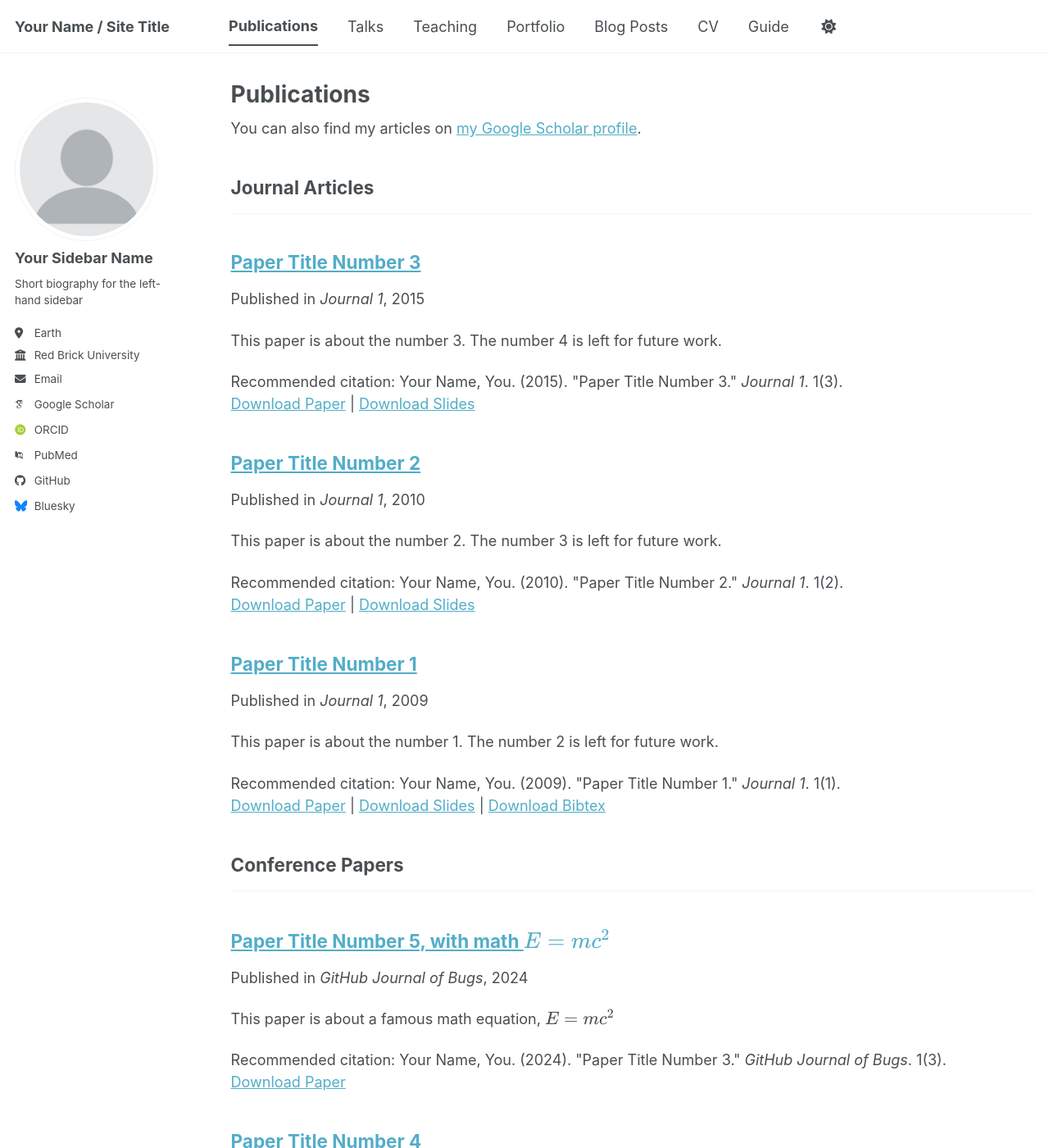
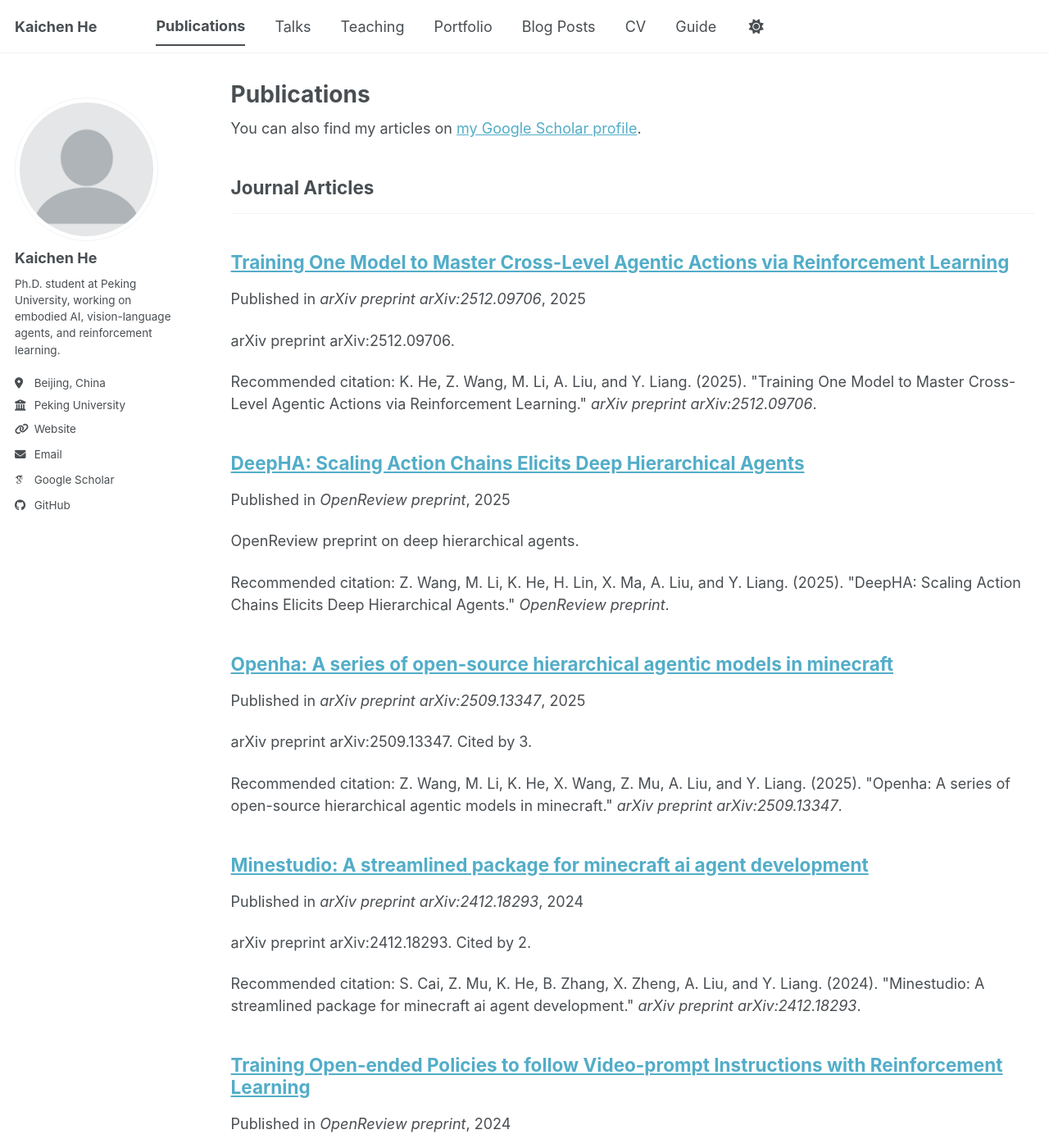
Before and after one commit to hkc20/hkc20.github.io, a Jekyll site: the page built from _pages/publications.html, in a window 1280 px wide and 1400 px high. Shown: the whole window at 82% size. Built offline with Jekyll 4.4.1, drawn with Linux system fonts in a browser that asks for light colours; some web fonts are replaced; a script bundle is joined from its source files by our own code; library files that are not in the unit come from our copies; some of the changed text lies outside the part shown.

Commit message:
initialize

```diff
--- a/_config.yml
+++ b/_config.yml
@@ -8,79 +8,75 @@
 
 # Basic Site Settings
 locale                   : "en-US"
-site_theme               : "default" # The available themes options are "default", "air", "sunrise", "mint", "dirt" and "contrast"
-title                    : "Your Name / Site Title"
+site_theme               : "default"
+title                    : "Kaichen He"
 title_separator          : "-"
-name                     : &name "Your Name"
-description              : &description "Your Name's academic portfolio"   # Update this with a general description of your site, this is the default if not overridden by a page
-url                      : https://academicpages.github.io # The base hostname & protocol for your site e.g. "https://[your GitHub username].github.io",
-                                                           # or if you already have some other page hosted on Github then use "https://[your GitHub username].github.io/[Your Repo Name]"
-baseurl                  : "" # the subpath of your site, e.g. "/blog"
-repository               : "academicpages/academicpages.github.io"
+name                     : &name "Kaichen He"
+description              : &description "Kaichen He's academic homepage"
+url                      : https://hkc20.github.io
+baseurl                  : ""
+repository               : "hkc20/hkc20.github.io"
 
-# Site Author - The following control what appear as part of the author content on the side bar.
-#               If a field is blank the icon and link will not appear, otherwise it will be shown.
-#               Additional customization can be done by editing /_includes/author-profile.html
+# Site Author
 author:
   # Biographic information
   avatar           : "profile.png"
-  name             : "Your Sidebar Name"
-  pronouns         : # example: "she/her"
-  bio              : "Short biography for the left-hand sidebar"
-  location         : "Earth"
-  employer         : "Red Brick University"
-  uri              : # URL
-  email            : "none@example.org"
+  name             : "Kaichen He"
+  pronouns         :
+  bio              : "Ph.D. student at Peking University, working on embodied AI, vision-language agents, and reinforcement learning."
+  location         : "Beijing, China"
+  employer         : "Peking University"
+  uri              : "https://hkc20.github.io"
+  email            : "hkc4623@gmail.com"
 
   # Academic websites
-  academia         : # URL
-  arxiv            : # URL - Update with the correct link to your profile
-  googlescholar    : "https://scholar.google.com/citations?user=PS_CX0AAAAAJ"
-  inspire-hep      : # URL
-  impactstory      : # URL
-  orcid            : "https://orcid.org/yourorcidurl"
-  semantic         : # URL
-  ssrn             : # URL
-  pubmed           : "https://www.ncbi.nlm.nih.gov/pubmed/?term=john+snow"
-  researchgate     : # URL
-  scopus           : # URL
-  zotero           : # URL
-
+  academia         :
+  arxiv            :
+  googlescholar    : "https://scholar.google.com/citations?user=NONju5oAAAAJ&hl=en&oi=ao"
+  inspire-hep      :
+  impactstory      :
+  orcid            :
+  semantic         :
+  ssrn             :
+  pubmed           :
+  researchgate     :
+  scopus           :
+  zotero           :
 
   # Repositories and software development
-  bitbucket        : # Username - Update with your username on the site
-  codepen          : # Username
-  dribbble         : # Username
-  github           : "academicpages"
-  kaggle           : # Username
-  stackoverflow    : # User number or user number and name (i.e., use "1" or "1/jeff-atwood")
+  bitbucket        :
+  codepen          :
+  dribbble         :
+  github           : "hkc20"
+  kaggle           :
+  stackoverflow    :
 
   # Social media
-  artstation       : # Username
-  bluesky          : "bsky.app" # Replace this with you Bluesky username
-  facebook         : # Username
-  flickr           : # Username
-  foursquare       : # Username
-  goodreads        : # Username
-  google_plus      : # Username
-  keybase          : # Username
-  instagram        : # Username
-  lastfm           : # Username
-  linkedin         : # Username
-  mastodon         : # URL
-  medium           : # URL
-  pinterest        : # Username
-  soundcloud       : # Username
-  steam            : # Username
-  telegram         : # URL
-  tumblr           : # Username
-  twitter          : # Username for X / Twitter
-  vine             : # Username
-  weibo            : # Username
-  wikipedia        : # Username
-  xing             : # Username
-  youtube          : # Username
-  zhihu            : # Username
+  artstation       :
+  bluesky          :
+  facebook         :
+  flickr           :
+  foursquare       :
+  goodreads        :
+  google_plus      :
+  keybase          :
+  instagram        :
+  lastfm           :
+  linkedin         :
+  mastodon         :
+  medium           :
+  pinterest        :
+  soundcloud       :
+  steam            :
+  telegram         :
+  tumblr           :
+  twitter          :
+  vine             :
+  weibo            :
+  wikipedia        :
+  xing             :
+  youtube          :
+  zhihu            :
 
 # Publication Category - The following the list of publication categories and their headings
 publication_category:
--- a/_publications/2009-10-01-paper-title-number-1.md
+++ /dev/null
@@ -1,14 +0,0 @@
----
-title: "Paper Title Number 1"
-collection: publications
-category: manuscripts
-permalink: /publication/2009-10-01-paper-title-number-1
-excerpt: 'This paper is about the number 1. The number 2 is left for future work.'
-date: 2009-10-01
-venue: 'Journal 1'
-slidesurl: 'https://academicpages.github.io/files/slides1.pdf'
-paperurl: 'https://academicpages.github.io/files/paper1.pdf'
-bibtexurl: 'https://academicpages.github.io/files/bibtex1.bib'
-citation: 'Your Name, You. (2009). &quot;Paper Title Number 1.&quot; <i>Journal 1</i>. 1(1).'
----
-The contents above will be part of a list of publications, if the user clicks the link for the publication than the contents of section will be rendered as a full page, allowing you to provide more information about the paper for the reader. When publications are displayed as a single page, the contents of the above "citation" field will automatically be included below this section in a smaller font.
--- a/_publications/2010-10-01-paper-title-number-2.md
+++ /dev/null
@@ -1,14 +0,0 @@
----
-title: "Paper Title Number 2"
-collection: publications
-category: manuscripts
-permalink: /publication/2010-10-01-paper-title-number-2
-excerpt: 'This paper is about the number 2. The number 3 is left for future work.'
-date: 2010-10-01
-venue: 'Journal 1'
-slidesurl: 'https://academicpages.github.io/files/slides2.pdf'
-paperurl: 'https://academicpages.github.io/files/paper2.pdf'
-citation: 'Your Name, You. (2010). &quot;Paper Title Number 2.&quot; <i>Journal 1</i>. 1(2).'
----
-
-The contents above will be part of a list of publications, if the user clicks the link for the publication than the contents of section will be rendered as a full page, allowing you to provide more information about the paper for the reader. When publications are displayed as a single page, the contents of the above "citation" field will automatically be included below this section in a smaller font.
--- a/_publications/2015-10-01-paper-title-number-3.md
+++ /dev/null
@@ -1,14 +0,0 @@
----
-title: "Paper Title Number 3"
-collection: publications
-category: manuscripts
-permalink: /publication/2015-10-01-paper-title-number-3
-excerpt: 'This paper is about the number 3. The number 4 is left for future work.'
-date: 2015-10-01
-venue: 'Journal 1'
-slidesurl: 'https://academicpages.github.io/files/slides3.pdf'
-paperurl: 'https://academicpages.github.io/files/paper3.pdf'
-citation: 'Your Name, You. (2015). &quot;Paper Title Number 3.&quot; <i>Journal 1</i>. 1(3).'
----
-
-The contents above will be part of a list of publications, if the user clicks the link for the publication than the contents of section will be rendered as a full page, allowing you to provide more information about the paper for the reader. When publications are displayed as a single page, the contents of the above "citation" field will automatically be included below this section in a smaller font.
--- /dev/null
+++ b/_publications/2023-10-12-towards-evaluating-generalist-agents.md
@@ -0,0 +1,10 @@
+---
+title: "Towards Evaluating Generalist Agents: An Automated Benchmark in Open World"
+collection: publications
+category: manuscripts
+permalink: /publication/2023-10-12-towards-evaluating-generalist-agents
+excerpt: 'MineCraft Universe (MCU) benchmark for evaluating generalist agents in open-world environments.'
+date: 2023-10-12
+venue: 'Preprint'
+citation: 'X. Zheng, H. Lin, K. He, Z. Wang, Z. Zheng, Q. Fu, H. Fu, and Y. Liang. (2023). &quot;Towards Evaluating Generalist Agents: An Automated Benchmark in Open World.&quot; <i>Preprint</i>.'
+---
--- /dev/null
+++ b/_publications/2024-09-28-training-open-ended-policies.md
@@ -0,0 +1,10 @@
+---
+title: "Training Open-ended Policies to follow Video-prompt Instructions with Reinforcement Learning"
+collection: publications
+category: manuscripts
+permalink: /publication/2024-09-28-training-open-ended-policies
+excerpt: 'OpenReview preprint on training open-ended policies with video-prompt instructions and reinforcement learning.'
+date: 2024-09-28
+venue: 'OpenReview preprint'
+citation: 'K. He, B. Zhang, Z. Wang, S. Cai, Q. Fu, H. Fu, A. Liu, and Y. Liang. (2024). &quot;Training Open-ended Policies to follow Video-prompt Instructions with Reinforcement Learning.&quot; <i>OpenReview preprint</i>.'
+---
--- /dev/null
+++ b/_publications/2024-12-01-minestudio.md
@@ -0,0 +1,11 @@
+---
+title: "Minestudio: A streamlined package for minecraft ai agent development"
+collection: publications
+category: manuscripts
+permalink: /publication/2024-12-01-minestudio
+excerpt: 'arXiv preprint arXiv:2412.18293. Cited by 2.'
+date: 2024-12-01
+venue: 'arXiv preprint arXiv:2412.18293'
+cited_by: 2
+citation: 'S. Cai, Z. Mu, K. He, B. Zhang, X. Zheng, A. Liu, and Y. Liang. (2024). &quot;Minestudio: A streamlined package for minecraft ai agent development.&quot; <i>arXiv preprint arXiv:2412.18293</i>.'
+---
--- /dev/null
+++ b/_publications/2025-01-01-jarvis-vla.md
@@ -0,0 +1,11 @@
+---
+title: "Jarvis-vla: Post-training large-scale vision language models to play visual games with keyboards and mouse"
+collection: publications
+category: conferences
+permalink: /publication/2025-01-01-jarvis-vla
+excerpt: 'Findings of the Association for Computational Linguistics: ACL 2025, 17878-17899. Cited by 28.'
+date: 2025-01-01
+venue: 'Findings of the Association for Computational Linguistics: ACL 2025'
+cited_by: 28
+citation: 'M. Li, Z. Wang, K. He, X. Ma, and Y. Liang. (2025). &quot;Jarvis-vla: Post-training large-scale vision language models to play visual games with keyboards and mouse.&quot; <i>Findings of the Association for Computational Linguistics: ACL 2025</i>, 17878-17899.'
+---
--- /dev/null
+++ b/_publications/2025-02-01-mcu-evaluation-framework.md
@@ -0,0 +1,11 @@
+---
+title: "MCU: An evaluation framework for open-ended game agents"
+collection: publications
+category: conferences
+permalink: /publication/2025-02-01-mcu-evaluation-framework
+excerpt: 'Forty-second International Conference on Machine Learning. Cited by 15.'
+date: 2025-02-01
+venue: 'Forty-second International Conference on Machine Learning'
+cited_by: 15
+citation: 'X. Zheng, H. Lin, K. He, Z. Wang, Q. Fu, H. Fu, Z. Zheng, and Y. Liang. (2025). &quot;MCU: An evaluation framework for open-ended game agents.&quot; <i>Forty-second International Conference on Machine Learning</i>.'
+---
--- a/_publications/2025-06-08-paper-title-number-5.md
+++ /dev/null
@@ -1,13 +0,0 @@
----
-title: "Paper Title Number 5, with math $$E=mc^2$$"
-collection: publications
-category: conferences
-permalink: /publication/2024-02-17-paper-title-number-4
-excerpt: 'This paper is about a famous math equation, $$E=mc^2$$'
-date: 2024-02-17
-venue: 'GitHub Journal of Bugs'
-paperurl: 'https://academicpages.github.io/files/paper3.pdf'
-citation: 'Your Name, You. (2024). &quot;Paper Title Number 3.&quot; <i>GitHub Journal of Bugs</i>. 1(3).'
----
-
-Using [MathJax](https://www.mathjax.org/) in the description is supported - $$E=mc^2$$ - however, the use must be mindful that the default delimiters are `$$...$$` and `\\[...\\]` which differs from the `$...$` that is typically expected.
--- /dev/null
+++ b/_publications/2025-09-13-openha.md
@@ -0,0 +1,11 @@
+---
+title: "Openha: A series of open-source hierarchical agentic models in minecraft"
+collection: publications
+category: manuscripts
+permalink: /publication/2025-09-13-openha
+excerpt: 'arXiv preprint arXiv:2509.13347. Cited by 3.'
+date: 2025-09-13
+venue: 'arXiv preprint arXiv:2509.13347'
+cited_by: 3
+citation: 'Z. Wang, M. Li, K. He, X. Wang, Z. Mu, A. Liu, and Y. Liang. (2025). &quot;Openha: A series of open-source hierarchical agentic models in minecraft.&quot; <i>arXiv preprint arXiv:2509.13347</i>.'
+---
--- /dev/null
+++ b/_publications/2025-09-18-deepha.md
@@ -0,0 +1,10 @@
+---
+title: "DeepHA: Scaling Action Chains Elicits Deep Hierarchical Agents"
+collection: publications
+category: manuscripts
+permalink: /publication/2025-09-18-deepha
+excerpt: 'OpenReview preprint on deep hierarchical agents.'
+date: 2025-09-18
+venue: 'OpenReview preprint'
+citation: 'Z. Wang, M. Li, K. He, H. Lin, X. Ma, A. Liu, and Y. Liang. (2025). &quot;DeepHA: Scaling Action Chains Elicits Deep Hierarchical Agents.&quot; <i>OpenReview preprint</i>.'
+---
--- /dev/null
+++ b/_publications/2025-12-01-training-one-model.md
@@ -0,0 +1,10 @@
+---
+title: "Training One Model to Master Cross-Level Agentic Actions via Reinforcement Learning"
+collection: publications
+category: manuscripts
+permalink: /publication/2025-12-01-training-one-model
+excerpt: 'arXiv preprint arXiv:2512.09706.'
+date: 2025-12-01
+venue: 'arXiv preprint arXiv:2512.09706'
+citation: 'K. He, Z. Wang, M. Li, A. Liu, and Y. Liang. (2025). &quot;Training One Model to Master Cross-Level Agentic Actions via Reinforcement Learning.&quot; <i>arXiv preprint arXiv:2512.09706</i>.'
+---
```
Also changed, not shown: _publications/2024-01-01-hyperbolic-pre-trained-language-model.md (added, +11 -0 lines), _publications/2024-02-17-paper-title-number-4.md (deleted, +0 -13 lines).
